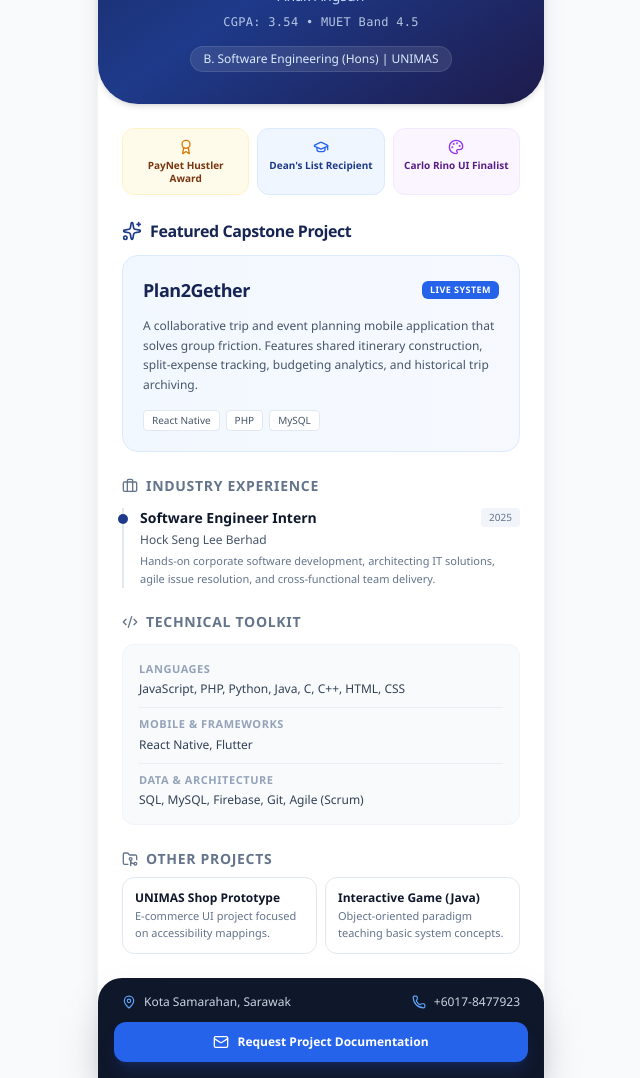
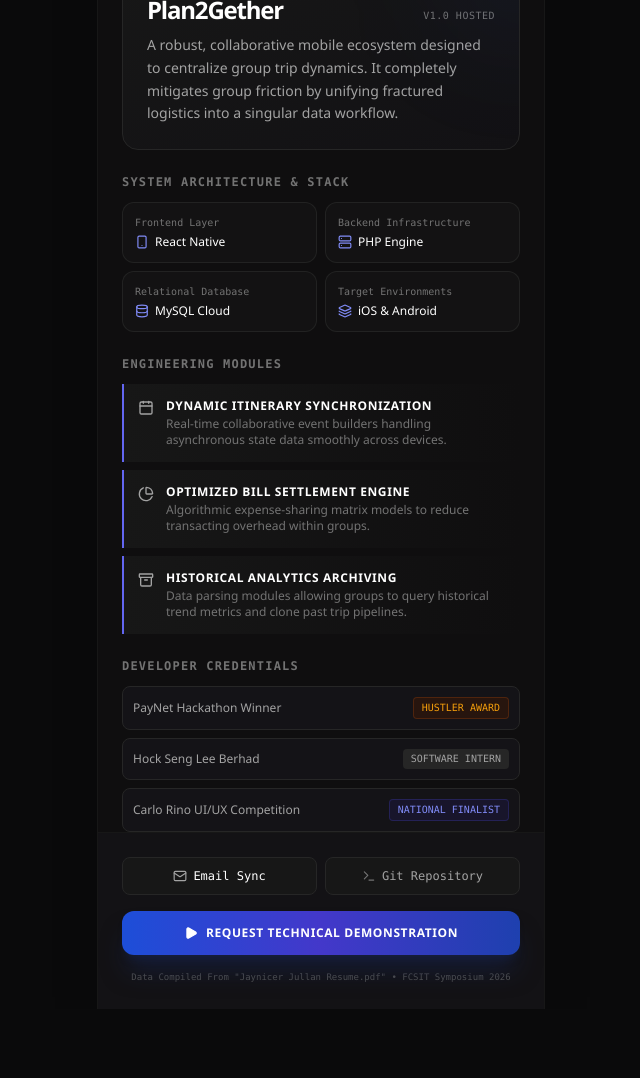
Before and after one commit to Jayjullan/Plan2Gether-Profile, a plain HTML site: page index.html in a window 1280 px wide. Shown: the part 200-1278 px from the top of the page, without its empty margins (319-959 px from the left). After the commit the page ends 1209 px from the top, so only its background shows below. Drawn offline with nearby package versions, Linux system fonts and the light colour scheme.

Commit message:
new interface

```diff
--- a/index.html
+++ b/index.html
@@ -3,170 +3,181 @@
 <head>
     <meta charset="UTF-8">
     <meta name="viewport" content="width=device-width, initial-scale=1.0">
-    <title>Jaynicer Jullan | Software Engineering Showcase</title>
-    <!-- Tailwind CSS for modern, sleek layouts -->
+    <title>Jaynicer Jullan | Plan2Gether Engineering Showcase</title>
+    <!-- Tailwind CSS for modern interactive structure -->
     <script src="https://cdn.tailwindcss.com"></script>
-    <!-- Lucide Icons for clean iconography -->
+    <!-- Lucide Icons for aesthetic UI markers -->
     <script src="https://unpkg.com/lucide@latest"></script>
     <style>
         body {
             font-family: 'Segoe UI', Roboto, Helvetica, Arial, sans-serif;
+            background-color: #0A0A0B;
+        }
+        /* Smooth subtle gradient background text accent */
+        .text-gradient {
+            background: linear-gradient(135deg, #A0ACDC 0%, #4A5DB5 50%, #2238A4 100%);
+            -webkit-background-clip: text;
+            -webkit-text-fill-color: transparent;
         }
     </style>
 </head>
-<body class="bg-slate-50 text-slate-800 antialiased min-h-screen flex flex-col justify-between">
+<body class="text-slate-300 antialiased min-h-screen flex flex-col justify-between">
 
-    <!-- Main Mobile-Optimized Container -->
-    <main class="max-w-md mx-auto bg-white min-h-screen shadow-xl flex flex-col justify-between border-x border-slate-100 relative">
+    <!-- Mobile Screen Frame Inspired by Florent Biffi Layout -->
+    <main class="max-w-md mx-auto bg-[#0F0E0F] min-h-screen shadow-2xl flex flex-col justify-between border-x border-neutral-900 relative">
 
+        <!-- Header & Core Identity -->
+        <div class="px-6 pt-8 pb-4">
+            <div class="flex items-center space-x-4">
+                <div class="relative">
+                    <img src="jaynicer.png" alt="Jaynicer Jullan" class="w-16 h-16 object-cover rounded-full filter grayscale contrast-125 border border-neutral-800 shadow-xl bg-neutral-900">
+                    <div class="absolute bottom-0 right-0 bg-blue-500 w-3 h-3 rounded-full border-2 border-[#0F0E0F]"></div>
+                </div>
                 <div>
-            <!-- Hero Header Section Area -->
-            <div class="bg-gradient-to-br from-blue-950 via-blue-900 to-indigo-950 text-white px-6 pt-10 pb-8 rounded-b-[2.5rem] shadow-md relative">
-                <div class="flex flex-col items-center text-center">
-
-                    <!-- Profile Image Frame -->
-                    <div class="relative mb-4">
-                        <img src="jaynicer.png" alt="Jaynicer Jullan" class="w-24 h-24 object-cover rounded-full border-4 border-white/20 shadow-lg bg-slate-800">
-                        <div class="absolute bottom-0 right-0 bg-emerald-500 w-4 h-4 rounded-full border-2 border-blue-900" title="Available for opportunities"></div>
-                    </div>
-
-                    <h1 class="text-2xl font-bold tracking-tight">Jaynicer Jullan</h1>
-                    <p class="text-blue-200 text-sm font-medium mt-0.5">Anak Angsun</p>
-
-                    <div class="mt-2 text-xs text-blue-100/80 font-mono tracking-wide">
-                        CGPA: 3.54 &bull; MUET Band 4.5
-                    </div>
-
-                    <div class="mt-4 px-3 py-1 bg-white/10 rounded-full text-xs text-blue-100 backdrop-blur-md border border-white/10">
-                        B. Software Engineering (Hons) | UNIMAS
-                    </div>
+                    <h1 class="text-lg font-bold tracking-tight text-white uppercase">Jaynicer Jullan</h1>
+                    <p class="text-xs text-neutral-500 font-mono">Software Engineer &bull; CGPA 3.54</p>
+                    <p class="text-[11px] text-neutral-400 mt-0.5">FCSIT, Universiti Malaysia Sarawak</p>
                 </div>
             </div>
 
-            <!-- Main Content Area -->
-            <div class="p-6 space-y-6">
+            <!-- Structural Line Division -->
+            <div class="h-[1px] w-full bg-gradient-to-r from-neutral-800 via-neutral-700 to-transparent mt-6"></div>
+        </div>
 
-                <!-- Elite Achievements Bar -->
-                <section class="grid grid-cols-3 gap-2 text-center">
-                    <div class="p-2.5 bg-amber-50 border border-amber-100 rounded-xl">
-                        <div class="text-amber-600 flex justify-center mb-1"><i data-lucide="award" class="w-4 h-4"></i></div>
-                        <p class="text-[10px] font-bold text-amber-900 leading-tight">PayNet Hustler Award</p>
+        <!-- Main Product Deep-Dive Content -->
+        <div class="px-6 space-y-6 flex-grow">
+
+            <!-- Primary App Headliner Block -->
+            <section class="space-y-2">
+                <span class="text-[10px] uppercase font-mono tracking-widest text-blue-400 font-semibold">Flagship Capstone Project</span>
+                <div class="relative overflow-hidden bg-gradient-to-br from-neutral-900 to-[#121114] border border-neutral-800 rounded-2xl p-6">
+                    <!-- Background Soft Ambient Glow -->
+                    <div class="absolute -right-16 -top-16 w-32 h-32 bg-blue-700/10 blur-3xl rounded-full pointer-events-none"></div>
+
+                    <div class="flex items-baseline justify-between mb-2">
+                        <h2 class="text-2xl font-extrabold text-white tracking-tighter">Plan2Gether</h2>
+                        <span class="text-[10px] text-neutral-500 font-mono uppercase tracking-wider">v1.0 Hosted</span>
                     </div>
-                    <div class="p-2.5 bg-blue-50 border border-blue-100 rounded-xl">
-                        <div class="text-blue-600 flex justify-center mb-1"><i data-lucide="graduation-cap" class="w-4 h-4"></i></div>
-                        <p class="text-[10px] font-bold text-blue-900 leading-tight">Dean's List Recipient</p>
-                    </div>
-                    <div class="p-2.5 bg-purple-50 border border-purple-100 rounded-xl">
-                        <div class="text-purple-600 flex justify-center mb-1"><i data-lucide="palette" class="w-4 h-4"></i></div>
-                        <p class="text-[10px] font-bold text-purple-900 leading-tight">Carlo Rino UI Finalist</p>
+
+                    <p class="text-sm text-neutral-400 leading-relaxed font-light">
+                        A robust, collaborative mobile ecosystem designed to centralize group trip dynamics. It completely mitigates group friction by unifying fractured logistics into a singular data workflow.
+                    </p>
                 </div>
             </section>
 
-                <!-- Flagship Final Year Project -->
+            <!-- Technical App Architecture Map -->
             <section class="space-y-3">
-                    <div class="flex items-center space-x-2 text-blue-950">
-                        <i data-lucide="stars" class="w-5 h-5 text-blue-900"></i>
-                        <h2 class="text-base font-bold tracking-tight">Featured Capstone Project</h2>
+                <h3 class="text-xs font-mono font-bold text-neutral-500 uppercase tracking-widest">System Architecture & Stack</h3>
+                <div class="grid grid-cols-2 gap-2">
+                    <div class="p-3 bg-neutral-900/60 border border-neutral-800/80 rounded-xl">
+                        <span class="text-[10px] text-neutral-500 font-mono block mb-1">Frontend Layer</span>
+                        <span class="text-xs text-white font-medium flex items-center">
+                            <i data-lucide="smartphone" class="w-3.5 h-3.5 text-indigo-400 mr-1.5"></i> React Native
+                        </span>
                     </div>
-
-                    <div class="bg-gradient-to-r from-blue-50/80 to-indigo-50/50 border border-blue-100 rounded-2xl p-5 space-y-3">
-                        <div class="flex items-center justify-between">
-                            <h3 class="text-lg font-extrabold text-blue-950 tracking-tight">Plan2Gether</h3>
-                            <span class="bg-blue-600 text-white text-[9px] font-bold px-2 py-0.5 rounded-md uppercase tracking-wider">Live System</span>
+                    <div class="p-3 bg-neutral-900/60 border border-neutral-800/80 rounded-xl">
+                        <span class="text-[10px] text-neutral-500 font-mono block mb-1">Backend Infrastructure</span>
+                        <span class="text-xs text-white font-medium flex items-center">
+                            <i data-lucide="server" class="w-3.5 h-3.5 text-indigo-400 mr-1.5"></i> PHP Engine
+                        </span>
                     </div>
-                        <p class="text-xs text-slate-600 leading-relaxed">
-                            A collaborative trip and event planning mobile application that solves group friction. Features shared itinerary construction, split-expense tracking, budgeting analytics, and historical trip archiving.
-                        </p>
-                        <div class="flex flex-wrap gap-1.5 pt-1">
-                            <span class="bg-white px-2 py-0.5 rounded text-[10px] text-slate-600 font-medium border border-slate-200">React Native</span>
-                            <span class="bg-white px-2 py-0.5 rounded text-[10px] text-slate-600 font-medium border border-slate-200">PHP</span>
-                            <span class="bg-white px-2 py-0.5 rounded text-[10px] text-slate-600 font-medium border border-slate-200">MySQL</span>
+                    <div class="p-3 bg-neutral-900/60 border border-neutral-800/80 rounded-xl">
+                        <span class="text-[10px] text-neutral-500 font-mono block mb-1">Relational Database</span>
+                        <span class="text-xs text-white font-medium flex items-center">
+                            <i data-lucide="database" class="w-3.5 h-3.5 text-indigo-400 mr-1.5"></i> MySQL Cloud
+                        </span>
+                    </div>
+                    <div class="p-3 bg-neutral-900/60 border border-neutral-800/80 rounded-xl">
+                        <span class="text-[10px] text-neutral-500 font-mono block mb-1">Target Environments</span>
+                        <span class="text-xs text-white font-medium flex items-center">
+                            <i data-lucide="layers" class="w-3.5 h-3.5 text-indigo-400 mr-1.5"></i> iOS & Android
+                        </span>
                     </div>
                 </div>
             </section>
 
-                <!-- Professional Industry Experience -->
+            <!-- Granular Feature Mechanics breakdown -->
             <section class="space-y-3">
-                    <div class="flex items-center space-x-2 text-slate-900">
-                        <i data-lucide="briefcase" class="w-4 h-4 text-slate-500"></i>
-                        <h3 class="text-sm font-bold uppercase tracking-wider text-slate-500">Industry Experience</h3>
+                <h3 class="text-xs font-mono font-bold text-neutral-500 uppercase tracking-widest">Engineering Modules</h3>
+                <div class="space-y-2">
+
+                    <div class="p-3.5 bg-gradient-to-r from-neutral-900 to-transparent border-l-2 border-indigo-500 flex items-start space-x-3">
+                        <i data-lucide="calendar" class="w-4 h-4 text-neutral-400 mt-0.5 shrink-0"></i>
+                        <div>
+                            <h4 class="text-xs font-bold text-white uppercase tracking-wider">Dynamic Itinerary Synchronization</h4>
+                            <p class="text-xs text-neutral-500 mt-0.5">Real-time collaborative event builders handling asynchronous state data smoothly across devices.</p>
                         </div>
-                    <div class="relative pl-4 border-l-2 border-slate-200 space-y-1">
-                        <div class="absolute -left-[6px] top-1.5 w-2.5 h-2.5 bg-blue-900 rounded-full"></div>
-                        <div class="flex justify-between items-start">
-                            <h4 class="text-sm font-bold text-slate-900">Software Engineer Intern</h4>
-                            <span class="text-[10px] font-medium bg-slate-100 px-2 py-0.5 rounded text-slate-500">2025</span>
                     </div>
-                        <p class="text-xs text-slate-600 font-medium">Hock Seng Lee Berhad</p>
-                        <p class="text-[11px] text-slate-500 leading-relaxed">Hands-on corporate software development, architecting IT solutions, agile issue resolution, and cross-functional team delivery.</p>
+
+                    <div class="p-3.5 bg-gradient-to-r from-neutral-900 to-transparent border-l-2 border-indigo-500 flex items-start space-x-3">
+                        <i data-lucide="pie-chart" class="w-4 h-4 text-neutral-400 mt-0.5 shrink-0"></i>
+                        <div>
+                            <h4 class="text-xs font-bold text-white uppercase tracking-wider">Optimized Bill Settlement Engine</h4>
+                            <p class="text-xs text-neutral-500 mt-0.5">Algorithmic expense-sharing matrix models to reduce transacting overhead within groups.</p>
+                        </div>
+                    </div>
+
+                    <div class="p-3.5 bg-gradient-to-r from-neutral-900 to-transparent border-l-2 border-indigo-500 flex items-start space-x-3">
+                        <i data-lucide="archive" class="w-4 h-4 text-neutral-400 mt-0.5 shrink-0"></i>
+                        <div>
+                            <h4 class="text-xs font-bold text-white uppercase tracking-wider">Historical Analytics Archiving</h4>
+                            <p class="text-xs text-neutral-500 mt-0.5">Data parsing modules allowing groups to query historical trend metrics and clone past trip pipelines.</p>
+                        </div>
+                    </div>
+
                 </div>
             </section>
 
-                <!-- Technical Skills Categorized -->
+            <!-- Vetted Validation & Engineering Pedigree -->
             <section class="space-y-3">
-                    <div class="flex items-center space-x-2 text-slate-900">
-                        <i data-lucide="code-2" class="w-4 h-4 text-slate-500"></i>
-                        <h3 class="text-sm font-bold uppercase tracking-wider text-slate-500">Technical Toolkit</h3>
+                <h3 class="text-xs font-mono font-bold text-neutral-500 uppercase tracking-widest">Developer Credentials</h3>
+                <div class="space-y-2 text-xs">
+                    <div class="flex justify-between items-center bg-[#141317] border border-neutral-800 p-2.5 rounded-lg">
+                        <span class="text-neutral-400 font-medium">PayNet Hackathon Winner</span>
+                        <span class="text-[10px] font-mono text-amber-500 uppercase bg-amber-950/40 px-2 py-0.5 rounded border border-amber-900/50">Hustler Award</span>
                     </div>
-                    <div class="space-y-2.5 bg-slate-50 p-4 rounded-xl border border-slate-100">
-                        <div>
-                            <span class="text-[11px] uppercase font-bold tracking-wider text-slate-400 block mb-1">Languages</span>
-                            <p class="text-xs text-slate-700 font-medium">JavaScript, PHP, Python, Java, C, C++, HTML, CSS</p>
+                    <div class="flex justify-between items-center bg-[#141317] border border-neutral-800 p-2.5 rounded-lg">
+                        <span class="text-neutral-400 font-medium">Hock Seng Lee Berhad</span>
+                        <span class="text-[10px] font-mono text-neutral-400 uppercase bg-neutral-800 px-2 py-0.5 rounded">Software Intern</span>
                     </div>
-                        <div class="border-t border-slate-200/60 pt-2">
-                            <span class="text-[11px] uppercase font-bold tracking-wider text-slate-400 block mb-1">Mobile & Frameworks</span>
-                            <p class="text-xs text-slate-700 font-medium">React Native, Flutter</p>
-                        </div>
-                        <div class="border-t border-slate-200/60 pt-2">
-                            <span class="text-[11px] uppercase font-bold tracking-wider text-slate-400 block mb-1">Data & Architecture</span>
-                            <p class="text-xs text-slate-700 font-medium">SQL, MySQL, Firebase, Git, Agile (Scrum)</p>
-                        </div>
-                    </div>
-                </section>
-
-                <!-- Other Selected Projects -->
-                <section class="space-y-2">
-                    <div class="flex items-center space-x-2 text-slate-900">
-                        <i data-lucide="folder-git-2" class="w-4 h-4 text-slate-500"></i>
-                        <h3 class="text-sm font-bold uppercase tracking-wider text-slate-500">Other Projects</h3>
-                    </div>
-                    <div class="grid grid-cols-2 gap-2">
-                        <div class="p-3 bg-white border border-slate-200 rounded-xl">
-                            <h4 class="text-xs font-bold text-slate-900">UNIMAS Shop Prototype</h4>
-                            <p class="text-[11px] text-slate-500 mt-0.5">E-commerce UI project focused on accessibility mappings.</p>
-                        </div>
-                        <div class="p-3 bg-white border border-slate-200 rounded-xl">
-                            <h4 class="text-xs font-bold text-slate-900">Interactive Game (Java)</h4>
-                            <p class="text-[11px] text-slate-500 mt-0.5">Object-oriented paradigm teaching basic system concepts.</p>
+                    <div class="flex justify-between items-center bg-[#141317] border border-neutral-800 p-2.5 rounded-lg">
+                        <span class="text-neutral-400 font-medium">Carlo Rino UI/UX Competition</span>
+                        <span class="text-[10px] font-mono text-indigo-400 uppercase bg-indigo-950/40 px-2 py-0.5 rounded border border-indigo-900/50">National Finalist</span>
                     </div>
                 </div>
             </section>
 
         </div>
-        </div>
 
-        <!-- Sticky Footer Interactive Bar -->
-        <div class="p-4 bg-slate-900 text-white rounded-t-3xl shadow-2xl space-y-3">
-            <div class="flex items-center justify-between px-2">
-                <div class="flex items-center space-x-2">
-                    <i data-lucide="map-pin" class="w-3.5 h-3.5 text-blue-400"></i>
-                    <span class="text-xs text-slate-300">Kota Samarahan, Sarawak</span>
-                </div>
-                <div class="flex items-center space-x-2">
-                    <i data-lucide="phone" class="w-3.5 h-3.5 text-blue-400"></i>
-                    <span class="text-xs text-slate-300">+6017-8477923</span>
+        <!-- Call to Action Interface Area -->
+        <div class="p-6 bg-[#131215] border-t border-neutral-900 space-y-4">
+
+            <!-- Quick Link Hub Grid -->
+            <div class="grid grid-cols-2 gap-2 text-center text-xs font-mono">
+                <a href="mailto:84111@siswa.unimas.my" class="p-2.5 bg-neutral-900 hover:bg-neutral-800 rounded-lg border border-neutral-800 transition text-white flex items-center justify-center space-x-1.5">
+                    <i data-lucide="mail" class="w-3.5 h-3.5 text-neutral-400"></i>
+                    <span>Email Sync</span>
+                </a>
+                <div class="p-2.5 bg-neutral-900 rounded-lg border border-neutral-800 text-neutral-400 flex items-center justify-center space-x-1.5">
+                    <i data-lucide="terminal" class="w-3.5 h-3.5 text-neutral-500"></i>
+                    <span>Git Repository</span>
                 </div>
             </div>
 
-            <a href="mailto:84111@siswa.unimas.my" class="w-full bg-blue-600 hover:bg-blue-500 text-white font-semibold text-xs py-3 px-4 rounded-xl transition-all duration-200 flex items-center justify-center space-x-2 shadow-lg shadow-blue-900/40">
-                <i data-lucide="mail" class="w-4 h-4"></i>
-                <span>Request Project Documentation</span>
+            <!-- Florent Biffi Inspired Contrast Accent Button -->
+            <a href="mailto:84111@siswa.unimas.my?subject=Plan2Gether%20Inquiry" class="w-full relative overflow-hidden group bg-gradient-to-r from-blue-700 via-indigo-700 to-blue-800 text-white font-bold text-xs py-3.5 px-4 rounded-xl transition-all duration-300 flex items-center justify-center space-x-2 shadow-xl shadow-blue-950/50">
+                <i data-lucide="play" class="w-3.5 h-3.5 fill-white"></i>
+                <span class="tracking-wider uppercase">Request Technical Demonstration</span>
             </a>
+
+            <p class="text-[9px] text-center font-mono text-neutral-600">
+                Data Compiled From "Jaynicer Jullan Resume.pdf" &bull; FCSIT Symposium 2026
+            </p>
         </div>
 
     </main>
 
-    <!-- Initializing Lucide Icons -->
+    <!-- Activate Visual Engine Icons -->
     <script>
         lucide.createIcons();
     </script>
```
Also changed, not shown: jaynicer.png (added). Lines whose indentation alone changed are shown as unchanged.
